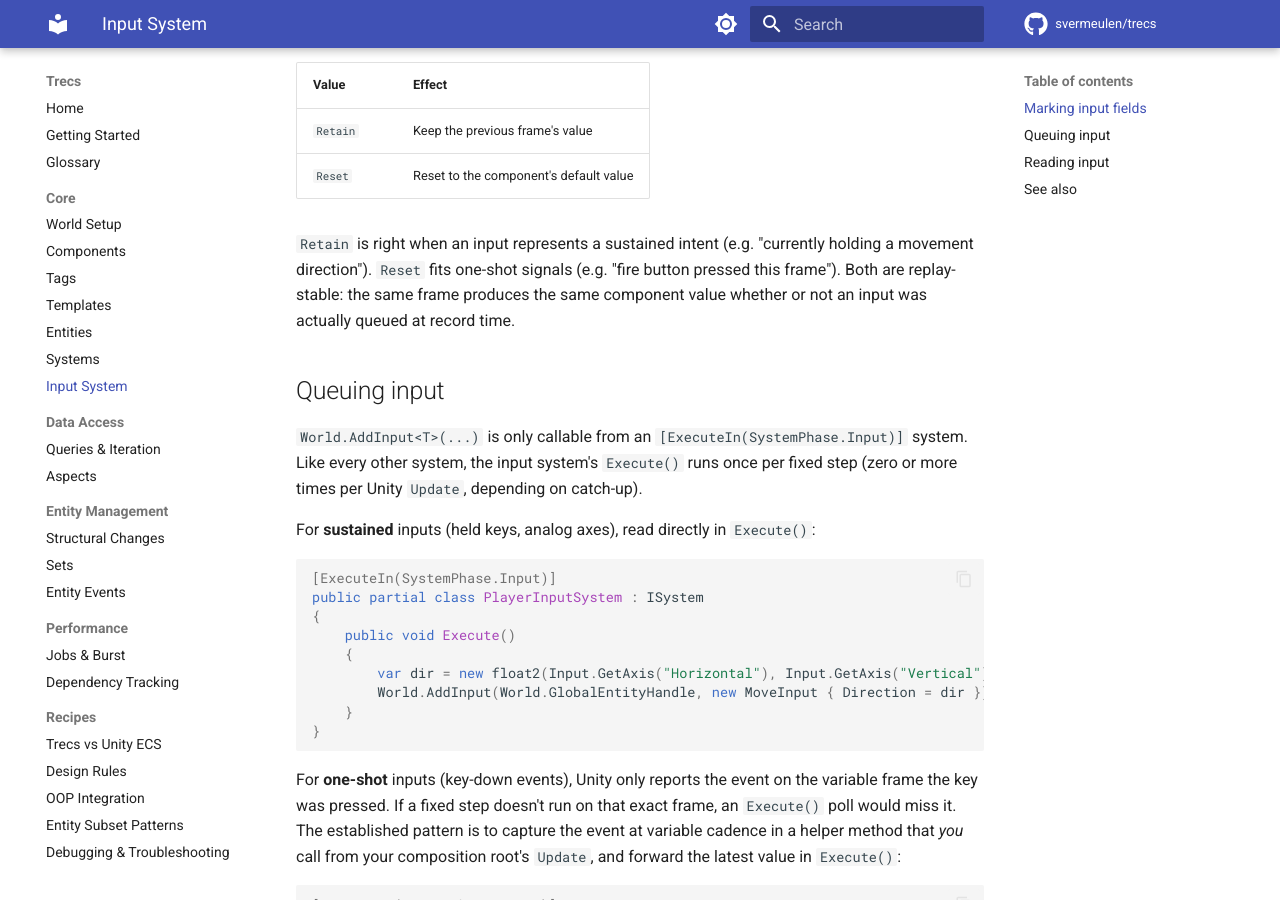
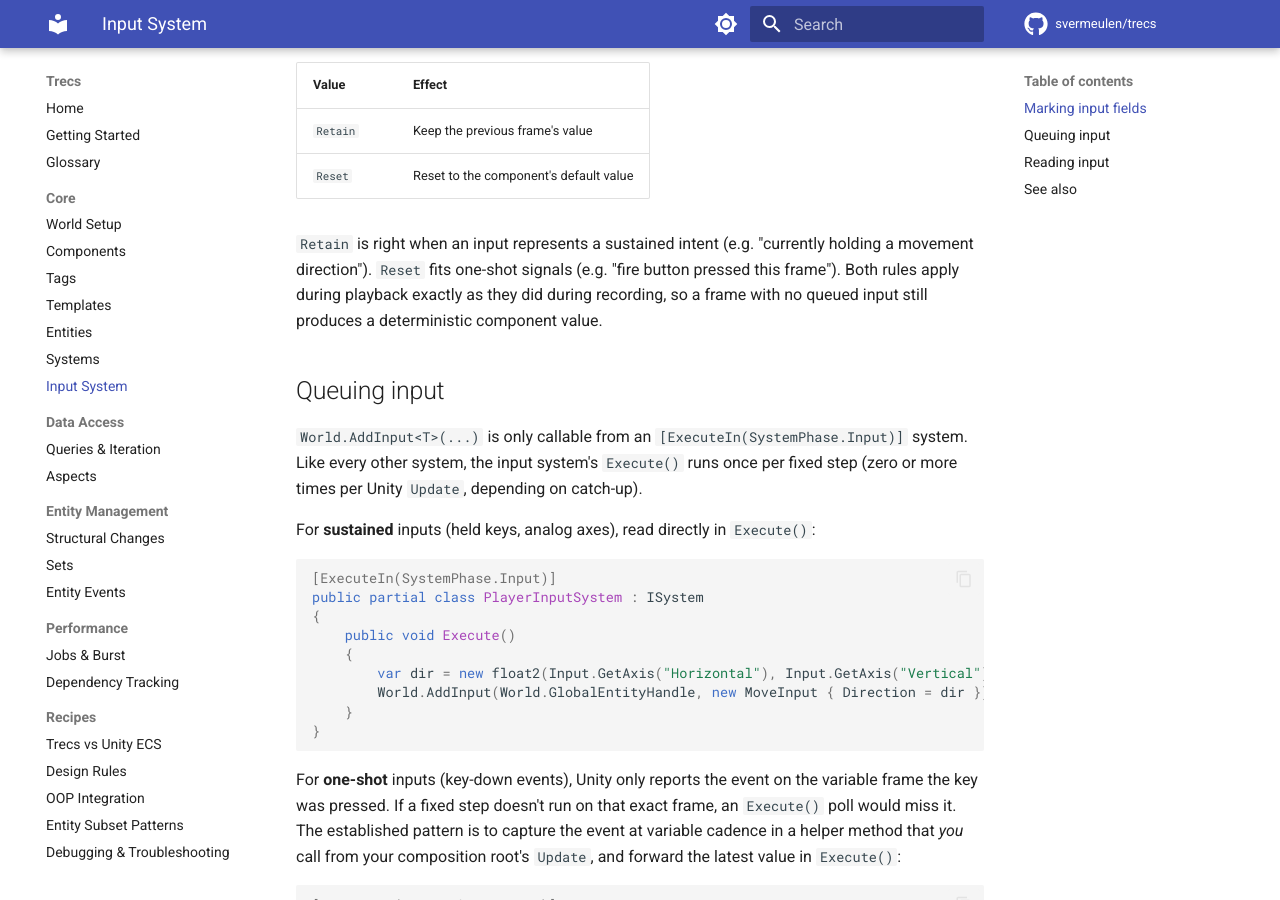
Before and after one commit to svermeulen/trecs, an MkDocs documentation site: the page built from docs/core/input-system.md, in a window 1280 px wide and 900 px high, scrolled down 939 px. Built offline with MkDocs 1.6.1 and Material for MkDocs 9.7.7, drawn with Linux system fonts in a browser that asks for light colours; comment, search, counter and statistics services are not loaded.

Commit message:
Docs: clearer replay-stability note on MissingInputBehavior
'Both are replay-stable: the same frame produces the same component
value whether or not an input was actually queued at record time'
was opaque — the 'whether or not an input was actually queued'
phrasing reads like 'regardless of input', which sounds wrong for
something called the input system.

The actual point: when no input is queued for a frame, the missing-
input rule (Retain/Reset) runs identically on both sides of the
record/playback pair, so even those frames produce a deterministic
component value. Reworded to say that.

Co-Authored-By: Claude <noreply@anthropic.com>

```diff
--- a/docs/core/input-system.md
+++ b/docs/core/input-system.md
@@ -31,7 +31,7 @@ public partial class SnakeGlobals : ITemplate, IExtends<TrecsTemplates.Globals>
 | `Retain` | Keep the previous frame's value |
 | `Reset` | Reset to the component's default value |
 
-`Retain` is right when an input represents a sustained intent (e.g. "currently holding a movement direction"). `Reset` fits one-shot signals (e.g. "fire button pressed this frame"). Both are replay-stable: the same frame produces the same component value whether or not an input was actually queued at record time.
+`Retain` is right when an input represents a sustained intent (e.g. "currently holding a movement direction"). `Reset` fits one-shot signals (e.g. "fire button pressed this frame"). Both rules apply during playback exactly as they did during recording, so a frame with no queued input still produces a deterministic component value.
 
 ## Queuing input
 
```
